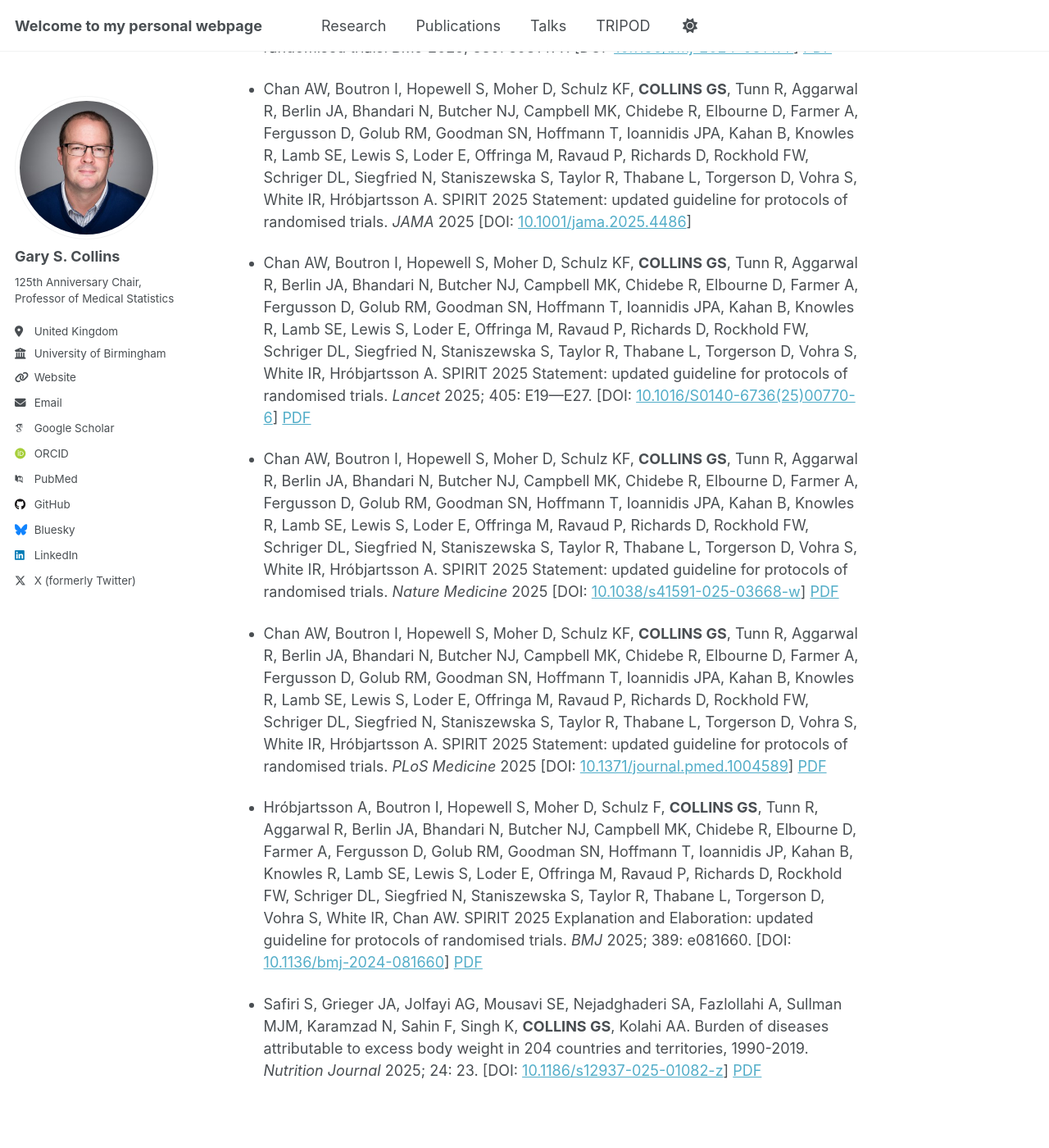
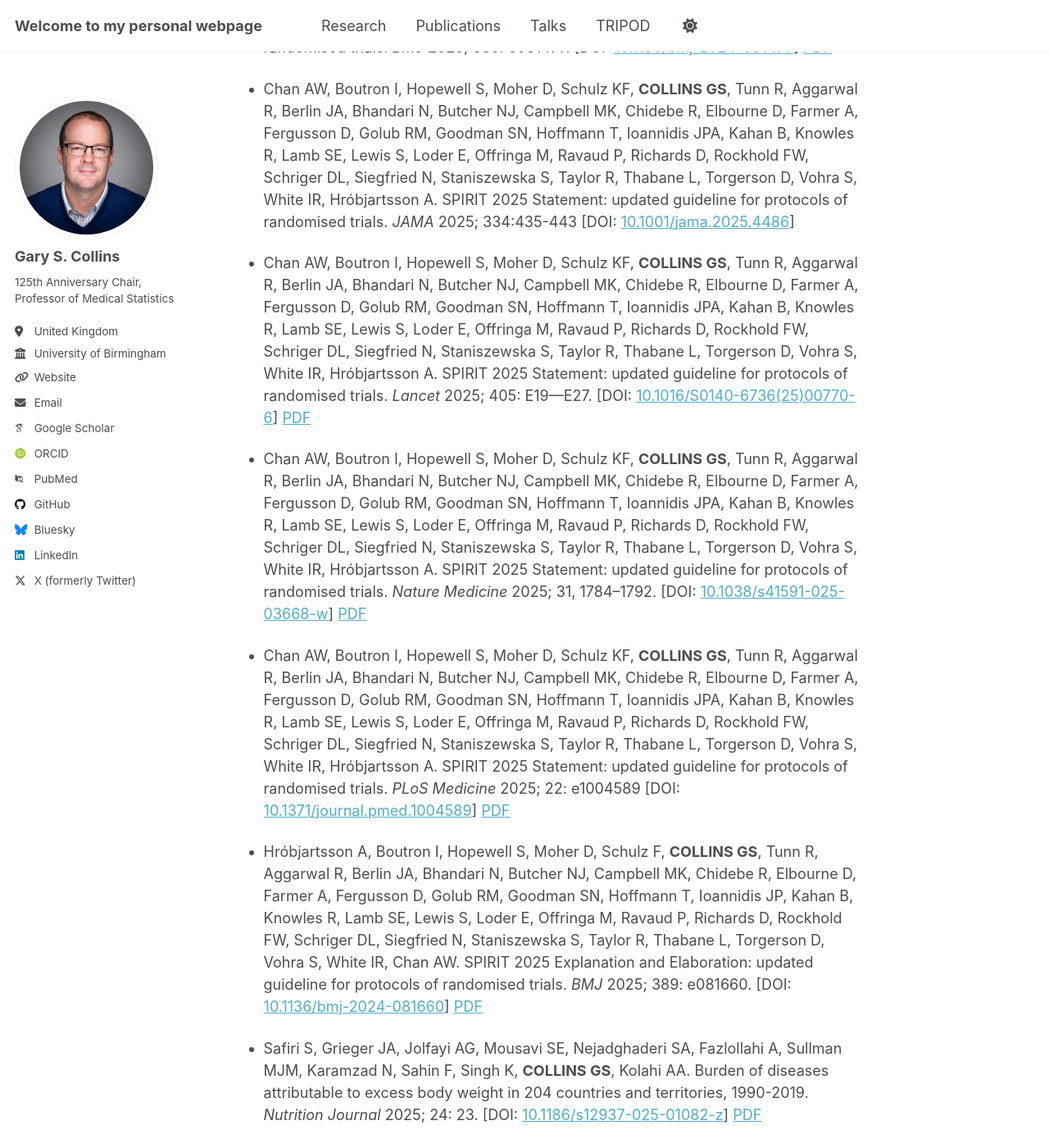
Before and after one commit to gscollins1973/gscollins1973.github.io, a Jekyll site: the page built from _pages/publications.html, in a window 1280 px wide and 1400 px high, scrolled down 9530 px. Shown: the whole window at 82% size. Built offline with Jekyll 4.4.1, drawn with Linux system fonts in a browser that asks for light colours; some web fonts are replaced; a script that is not in the unit is left out; some of the changed text lies outside the part shown.

Commit message:
Update publications.html

```diff
--- a/_pages/publications.html
+++ b/_pages/publications.html
@@ -54,14 +54,14 @@
 <li><p>Tsegaye B, Snell K, Archer L, Kirtley S, Riley RD, Sperrin M, Van Calster B, <strong>COLLINS GS</strong>, Dhiman P.  Larger sample sizes are needed when developing a clinical prediction model using machine learning in oncology: methodological systematic review. <i>Journal of Clinical Epidemiology</i> 2025; 180: 111675. [DOI: <a href="https://www.sciencedirect.com/science/article/pii/S0895435625000083">10.1016/j.jclinepi.2025.111675</a>] <a href="https://www.sciencedirect.com/science/article/pii/S0895435625000083/pdfft?md5=b15305b753e2392b6e854ec4ae8d24b9&pid=1-s2.0-S0895435625000083-main.pdf">PDF</a> </p></li>
 <li><p>Hopewell S, Chan AW, <strong>COLLINS GS</strong>, Hróbjartsson A, Moher D, Schulz KF, Runn T, Aggarwal R, Berkwits M, Berlin JA, Bhandari N, Butcher NJ, Campbell MK, Chidebe R, Elbourne D, Farmer A, Fergusson D, Golub RM, Goodman SN, Hoffman T, Ioannidis JPA, Kahan BC, Knowles R, Lamb SE, Lewis S, Loder E, Offringa M, Ravaud P, Richards D, Rockhold FW, Schriger DL, Siegfried N, Staniszewska S, Taylor R, Thabane L, Torgerson D, Vohra S, White IR, Boutron I. CONSORT 2025 Statement: updated guideline for reporting randomised trials. <i>BMJ</i> 2025; 389: e081123. [DOI: <a href="https://www.bmj.com/content/389/bmj-2024-081123">10.1136/bmj-2024-081123</a>] <a href="https://www.bmj.com/content/389/bmj-2024-081123.full.pdf">PDF</a></p></li>
 <li><p>Hopewell S, Chan AW, <strong>COLLINS GS</strong>, Hróbjartsson A, Moher D, Schulz KF, Runn T, Aggarwal R, Berkwits M, Berlin JA, Bhandari N, Butcher NJ, Campbell MK, Chidebe R, Elbourne D, Farmer A, Fergusson D, Golub RM, Goodman SN, Hoffman T, Ioannidis JPA, Kahan BC, Knowles R, Lamb SE, Lewis S, Loder E, Offringa M, Ravaud P, Richards D, Rockhold FW, Schriger DL, Siegfried N, Staniszewska S, Taylor R, Thabane L, Torgerson D, Vohra S, White IR, Boutron I. CONSORT 2025 Statement: updated guideline for reporting randomised trials. <i>JAMA</i> 2025; 22: 1998—2005. [DOI: <a href="https://jamanetwork.com/journals/jama/fullarticle/2832868">10.1001/jama.2025.4347</a>] </p></li>
-<li><p>Hopewell S, Chan AW, <strong>COLLINS GS</strong>, Hróbjartsson A, Moher D, Schulz KF, Runn T, Aggarwal R, Berkwits M, Berlin JA, Bhandari N, Butcher NJ, Campbell MK, Chidebe R, Elbourne D, Farmer A, Fergusson D, Golub RM, Goodman SN, Hoffman T, Ioannidis JPA, Kahan BC, Knowles R, Lamb SE, Lewis S, Loder E, Offringa M, Ravaud P, Richards D, Rockhold FW, Schriger DL, Siegfried N, Staniszewska S, Taylor R, Thabane L, Torgerson D, Vohra S, White IR, Boutron I. CONSORT 2025 Statement: updated guideline for reporting randomised trials. <i>Lancet</i> 2025. [DOI: <a href="https://www.thelancet.com/journals/lancet/article/PIIS0140-6736(25)00672-5/fulltext">10.1016/s0140-6736(25)00672-5</a>] <a href="https://www.thelancet.com/action/showPdf?pii=S0140-6736%2825%2900672-5">PDF</a> </p></li>
-<li><p>Hopewell S, Chan AW, <strong>COLLINS GS</strong>, Hróbjartsson A, Moher D, Schulz KF, Runn T, Aggarwal R, Berkwits M, Berlin JA, Bhandari N, Butcher NJ, Campbell MK, Chidebe R, Elbourne D, Farmer A, Fergusson D, Golub RM, Goodman SN, Hoffman T, Ioannidis JPA, Kahan BC, Knowles R, Lamb SE, Lewis S, Loder E, Offringa M, Ravaud P, Richards D, Rockhold FW, Schriger DL, Siegfried N, Staniszewska S, Taylor R, Thabane L, Torgerson D, Vohra S, White IR, Boutron I. CONSORT 2025 Statement: updated guideline for reporting randomised trials. <i>Nature Medicine</i> 2025. [DOI: <a href="https://www.nature.com/articles/s41591-025-03635-5">10.1038/s41591-025-03635-5</a>] <a href="https://www.nature.com/articles/s41591-025-03635-5.pdf">PDF</a> </p></li>
+<li><p>Hopewell S, Chan AW, <strong>COLLINS GS</strong>, Hróbjartsson A, Moher D, Schulz KF, Runn T, Aggarwal R, Berkwits M, Berlin JA, Bhandari N, Butcher NJ, Campbell MK, Chidebe R, Elbourne D, Farmer A, Fergusson D, Golub RM, Goodman SN, Hoffman T, Ioannidis JPA, Kahan BC, Knowles R, Lamb SE, Lewis S, Loder E, Offringa M, Ravaud P, Richards D, Rockhold FW, Schriger DL, Siegfried N, Staniszewska S, Taylor R, Thabane L, Torgerson D, Vohra S, White IR, Boutron I. CONSORT 2025 Statement: updated guideline for reporting randomised trials. <i>Lancet</i> 2025; 405: 1633-1640. [DOI: <a href="https://www.thelancet.com/journals/lancet/article/PIIS0140-6736(25)00672-5/fulltext">10.1016/s0140-6736(25)00672-5</a>] <a href="https://www.thelancet.com/action/showPdf?pii=S0140-6736%2825%2900672-5">PDF</a> </p></li>
+<li><p>Hopewell S, Chan AW, <strong>COLLINS GS</strong>, Hróbjartsson A, Moher D, Schulz KF, Runn T, Aggarwal R, Berkwits M, Berlin JA, Bhandari N, Butcher NJ, Campbell MK, Chidebe R, Elbourne D, Farmer A, Fergusson D, Golub RM, Goodman SN, Hoffman T, Ioannidis JPA, Kahan BC, Knowles R, Lamb SE, Lewis S, Loder E, Offringa M, Ravaud P, Richards D, Rockhold FW, Schriger DL, Siegfried N, Staniszewska S, Taylor R, Thabane L, Torgerson D, Vohra S, White IR, Boutron I. CONSORT 2025 Statement: updated guideline for reporting randomised trials. <i>Nature Medicine</i> 2025; 31: 1776–1783. [DOI: <a href="https://www.nature.com/articles/s41591-025-03635-5">10.1038/s41591-025-03635-5</a>] <a href="https://www.nature.com/articles/s41591-025-03635-5.pdf">PDF</a> </p></li>
 <li><p>Hopewell S, Chan AW, <strong>COLLINS GS</strong>, Hróbjartsson A, Moher D, Schulz KF, Runn T, Aggarwal R, Berkwits M, Berlin JA, Bhandari N, Butcher NJ, Campbell MK, Chidebe R, Elbourne D, Farmer A, Fergusson D, Golub RM, Goodman SN, Hoffman T, Ioannidis JPA, Kahan BC, Knowles R, Lamb SE, Lewis S, Loder E, Offringa M, Ravaud P, Richards D, Rockhold FW, Schriger DL, Siegfried N, Staniszewska S, Taylor R, Thabane L, Torgerson D, Vohra S, White IR, Boutron I. CONSORT 2025 Statement: updated guideline for reporting randomised trials. <i>PLoS Medicine</i> 2025; 22: e1004587. [DOI: <a href="https://journals.plos.org/plosmedicine/article?id=10.1371/journal.pmed.1004587">10.1371/journal.pmed.1004587</a>] <a href="https://journals.plos.org/plosmedicine/article/file?id=10.1371/journal.pmed.1004587&type=printable">PDF</a> </p></li>
 <li><p>Hopewell S, Chan AW, <strong>COLLINS GS</strong>, Hróbjartsson A, Moher D, Schulz KF, Runn T, Aggarwal R, Berkwits M, Berlin JA, Bhandari N, Butcher NJ, Campbell MK, Chidebe R, Elbourne D, Farmer A, Fergusson D, Golub RM, Goodman SN, Hoffman T, Ioannidis JPA, Kahan BC, Knowles R, Lamb SE, Lewis S, Loder E, Offringa M, Ravaud P, Richards D, Rockhold FW, Schriger DL, Siegfried N, Staniszewska S, Taylor R, Thabane L, Torgerson D, Vohra S, White IR, Boutron I. CONSORT 2025 Explanation and Elaboration: updated guideline for reporting randomised trials. <i>BMJ</i> 2025; 389: e081124. [DOI: <a href="https://www.bmj.com/content/389/bmj-2024-081124">10.1136/bmj-2024-081124</a>] <a href="https://www.bmj.com/content/389/bmj-2024-081124.full.pdf">PDF</a> </p></li>
 <li><p>Chan AW, Boutron I, Hopewell S, Moher D, Schulz KF, <strong>COLLINS GS</strong>, Tunn R, Aggarwal R, Berlin JA, Bhandari N, Butcher NJ, Campbell MK, Chidebe R, Elbourne D, Farmer A, Fergusson D, Golub RM, Goodman SN, Hoffmann T, Ioannidis JPA, Kahan B, Knowles R, Lamb SE, Lewis S, Loder E, Offringa M, Ravaud P, Richards D, Rockhold FW, Schriger DL, Siegfried N, Staniszewska S, Taylor R, Thabane L, Torgerson D, Vohra S, White IR, Hróbjartsson A. SPIRIT 2025 Statement: updated guideline for protocols of randomised trials. <i>BMJ</i> 2025; 389: e081477. [DOI: <a href="https://www.bmj.com/content/389/bmj-2024-081477">10.1136/bmj-2024-081477</a>] <a href="https://www.bmj.com/content/389/bmj-2024-081477.full.pdf">PDF</a> </p></li>
-<li><p>Chan AW, Boutron I, Hopewell S, Moher D, Schulz KF, <strong>COLLINS GS</strong>, Tunn R, Aggarwal R, Berlin JA, Bhandari N, Butcher NJ, Campbell MK, Chidebe R, Elbourne D, Farmer A, Fergusson D, Golub RM, Goodman SN, Hoffmann T, Ioannidis JPA, Kahan B, Knowles R, Lamb SE, Lewis S, Loder E, Offringa M, Ravaud P, Richards D, Rockhold FW, Schriger DL, Siegfried N, Staniszewska S, Taylor R, Thabane L, Torgerson D, Vohra S, White IR, Hróbjartsson A. SPIRIT 2025 Statement: updated guideline for protocols of randomised trials. <i>JAMA</i> 2025 [DOI: <a href="https://jamanetwork.com/journals/jama/fullarticle/2833408">10.1001/jama.2025.4486</a>]</p></li>
+<li><p>Chan AW, Boutron I, Hopewell S, Moher D, Schulz KF, <strong>COLLINS GS</strong>, Tunn R, Aggarwal R, Berlin JA, Bhandari N, Butcher NJ, Campbell MK, Chidebe R, Elbourne D, Farmer A, Fergusson D, Golub RM, Goodman SN, Hoffmann T, Ioannidis JPA, Kahan B, Knowles R, Lamb SE, Lewis S, Loder E, Offringa M, Ravaud P, Richards D, Rockhold FW, Schriger DL, Siegfried N, Staniszewska S, Taylor R, Thabane L, Torgerson D, Vohra S, White IR, Hróbjartsson A. SPIRIT 2025 Statement: updated guideline for protocols of randomised trials. <i>JAMA</i> 2025; 334:435-443 [DOI: <a href="https://jamanetwork.com/journals/jama/fullarticle/2833408">10.1001/jama.2025.4486</a>]</p></li>
 <li><p>Chan AW, Boutron I, Hopewell S, Moher D, Schulz KF, <strong>COLLINS GS</strong>, Tunn R, Aggarwal R, Berlin JA, Bhandari N, Butcher NJ, Campbell MK, Chidebe R, Elbourne D, Farmer A, Fergusson D, Golub RM, Goodman SN, Hoffmann T, Ioannidis JPA, Kahan B, Knowles R, Lamb SE, Lewis S, Loder E, Offringa M, Ravaud P, Richards D, Rockhold FW, Schriger DL, Siegfried N, Staniszewska S, Taylor R, Thabane L, Torgerson D, Vohra S, White IR, Hróbjartsson A. SPIRIT 2025 Statement: updated guideline for protocols of randomised trials. <i>Lancet</i> 2025; 405: E19—E27. [DOI: <a href="https://www.thelancet.com/journals/lancet/article/PIIS0140-6736(25)00770-6/fulltext">10.1016/S0140-6736(25)00770-6</a>] <a href="https://www.thelancet.com/action/showPdf?pii=S0140-6736%2825%2900770-6">PDF</a> </p></li>
-<li><p>Chan AW, Boutron I, Hopewell S, Moher D, Schulz KF, <strong>COLLINS GS</strong>, Tunn R, Aggarwal R, Berlin JA, Bhandari N, Butcher NJ, Campbell MK, Chidebe R, Elbourne D, Farmer A, Fergusson D, Golub RM, Goodman SN, Hoffmann T, Ioannidis JPA, Kahan B, Knowles R, Lamb SE, Lewis S, Loder E, Offringa M, Ravaud P, Richards D, Rockhold FW, Schriger DL, Siegfried N, Staniszewska S, Taylor R, Thabane L, Torgerson D, Vohra S, White IR, Hróbjartsson A. SPIRIT 2025 Statement: updated guideline for protocols of randomised trials. <i>Nature Medicine</i> 2025 [DOI: <a href="https://www.nature.com/articles/s41591-025-03668-w">10.1038/s41591-025-03668-w</a>] <a href="https://www.nature.com/articles/s41591-025-03668-w.pdf">PDF</a> </p></li>
-<li><p>Chan AW, Boutron I, Hopewell S, Moher D, Schulz KF, <strong>COLLINS GS</strong>, Tunn R, Aggarwal R, Berlin JA, Bhandari N, Butcher NJ, Campbell MK, Chidebe R, Elbourne D, Farmer A, Fergusson D, Golub RM, Goodman SN, Hoffmann T, Ioannidis JPA, Kahan B, Knowles R, Lamb SE, Lewis S, Loder E, Offringa M, Ravaud P, Richards D, Rockhold FW, Schriger DL, Siegfried N, Staniszewska S, Taylor R, Thabane L, Torgerson D, Vohra S, White IR, Hróbjartsson A. SPIRIT 2025 Statement: updated guideline for protocols of randomised trials. <i>PLoS Medicine</i> 2025 [DOI: <a href="https://journals.plos.org/plosmedicine/article?id=10.1371/journal.pmed.1004589">10.1371/journal.pmed.1004589</a>] <a href="https://journals.plos.org/plosmedicine/article/file?id=10.1371/journal.pmed.1004589&type=printable">PDF</a> </p></li>
+<li><p>Chan AW, Boutron I, Hopewell S, Moher D, Schulz KF, <strong>COLLINS GS</strong>, Tunn R, Aggarwal R, Berlin JA, Bhandari N, Butcher NJ, Campbell MK, Chidebe R, Elbourne D, Farmer A, Fergusson D, Golub RM, Goodman SN, Hoffmann T, Ioannidis JPA, Kahan B, Knowles R, Lamb SE, Lewis S, Loder E, Offringa M, Ravaud P, Richards D, Rockhold FW, Schriger DL, Siegfried N, Staniszewska S, Taylor R, Thabane L, Torgerson D, Vohra S, White IR, Hróbjartsson A. SPIRIT 2025 Statement: updated guideline for protocols of randomised trials. <i>Nature Medicine</i> 2025; 31, 1784–1792.  [DOI: <a href="https://www.nature.com/articles/s41591-025-03668-w">10.1038/s41591-025-03668-w</a>] <a href="https://www.nature.com/articles/s41591-025-03668-w.pdf">PDF</a> </p></li>
+<li><p>Chan AW, Boutron I, Hopewell S, Moher D, Schulz KF, <strong>COLLINS GS</strong>, Tunn R, Aggarwal R, Berlin JA, Bhandari N, Butcher NJ, Campbell MK, Chidebe R, Elbourne D, Farmer A, Fergusson D, Golub RM, Goodman SN, Hoffmann T, Ioannidis JPA, Kahan B, Knowles R, Lamb SE, Lewis S, Loder E, Offringa M, Ravaud P, Richards D, Rockhold FW, Schriger DL, Siegfried N, Staniszewska S, Taylor R, Thabane L, Torgerson D, Vohra S, White IR, Hróbjartsson A. SPIRIT 2025 Statement: updated guideline for protocols of randomised trials. <i>PLoS Medicine</i> 2025; 22: e1004589 [DOI: <a href="https://journals.plos.org/plosmedicine/article?id=10.1371/journal.pmed.1004589">10.1371/journal.pmed.1004589</a>] <a href="https://journals.plos.org/plosmedicine/article/file?id=10.1371/journal.pmed.1004589&type=printable">PDF</a> </p></li>
 <li><p>Hróbjartsson A, Boutron I, Hopewell S, Moher D, Schulz F, <strong>COLLINS GS</strong>, Tunn R, Aggarwal R, Berlin JA, Bhandari N, Butcher NJ, Campbell MK, Chidebe R, Elbourne D, Farmer A, Fergusson D, Golub RM, Goodman SN, Hoffmann T, Ioannidis JP, Kahan B, Knowles R, Lamb SE, Lewis S, Loder E, Offringa M, Ravaud P, Richards D, Rockhold FW, Schriger DL, Siegfried N, Staniszewska S, Taylor R, Thabane L, Torgerson D, Vohra S, White IR, Chan AW. SPIRIT 2025 Explanation and Elaboration: updated guideline for protocols of randomised trials. <i>BMJ</i> 2025; 389: e081660. [DOI: <a href="https://www.bmj.com/content/389/bmj-2024-081660">10.1136/bmj-2024-081660</a>] <a href="https://www.bmj.com/content/389/bmj-2024-081660.full.pdf">PDF</a> </p></li>
 <li><p>Safiri S, Grieger JA, Jolfayi AG, Mousavi SE, Nejadghaderi SA, Fazlollahi A, Sullman MJM, Karamzad N, Sahin F, Singh K, <strong>COLLINS GS</strong>, Kolahi AA. Burden of diseases attributable to excess body weight in 204 countries and territories, 1990-2019. <i>Nutrition Journal</i> 2025; 24: 23. [DOI: <a href="https://nutritionj.biomedcentral.com/articles/10.1186/s12937-025-01082-z">10.1186/s12937-025-01082-z</a>] <a href="https://nutritionj.biomedcentral.com/counter/pdf/10.1186/s12937-025-01082-z.pdf">PDF</a> </p></li>
```
